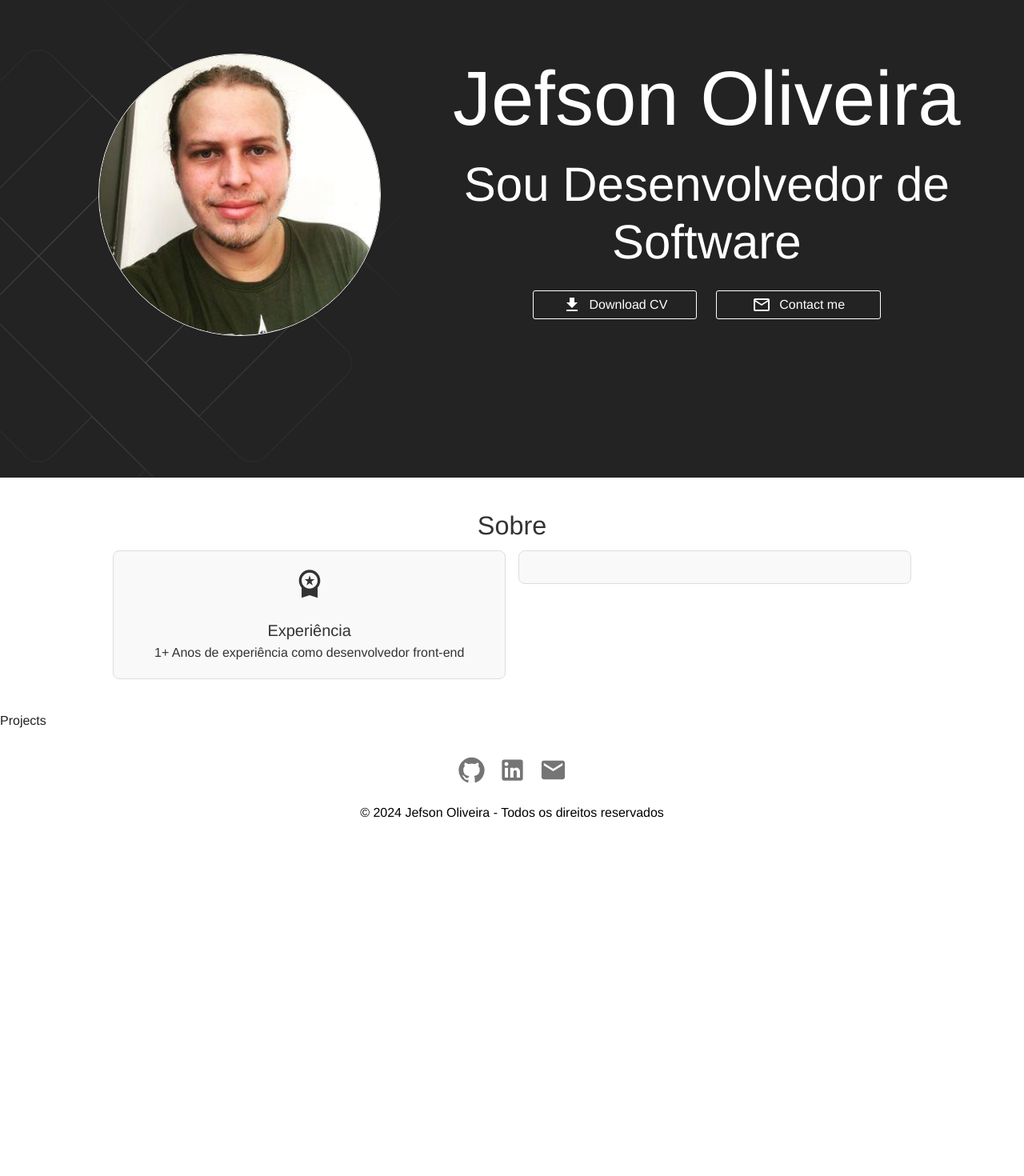
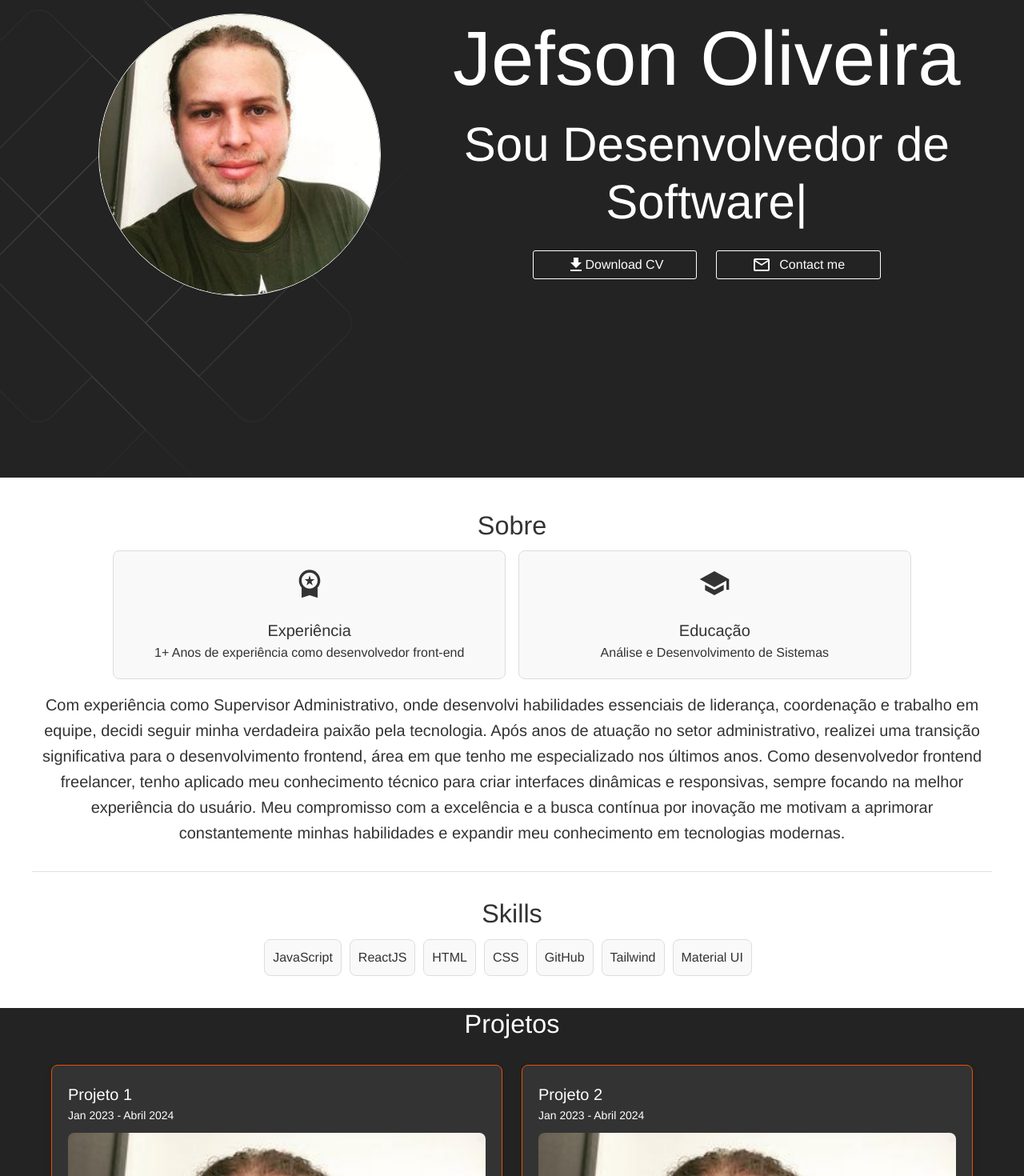
Before and after one commit to JefsonOliveira/my-portfolio, a React (Vite) app: page / in a window 1280 px wide. Shown: the part 203-1673 px from the top of the page at 80% size. Before the commit the page ends 1255 px from the top, so only its background shows below. Built offline with nearby package versions, Linux system fonts and the light colour scheme.

Commit message:
feat: conclusão da section Hero

```diff
--- a/src/components/NavBar/NavBar.tsx
+++ b/src/components/NavBar/NavBar.tsx
@@ -7,13 +7,20 @@ const NavBar = () => {
     justifyContent: "space-evenly",
   }));
 
+  const handleScroll = (id) => {
+    const section = document.getElementById(id);
+    if (section) {
+      section.scrollIntoView({ behavior: "smooth"})
+    }
+  }
+
   return (
     <>
       <AppBar position="absolute">
         <StyledToobar>
-          <MenuItem>Sobre</MenuItem>
-          <MenuItem>Skills</MenuItem>
-          <MenuItem>Projetos</MenuItem>
+          <MenuItem onClick={() => handleScroll("about")}>Sobre</MenuItem>
+          <MenuItem onClick={() => handleScroll("skills")}>Skills</MenuItem>
+          <MenuItem onClick={() => handleScroll("projects")}>Projetos</MenuItem>
         </StyledToobar>
       </AppBar>
     </>
--- a/src/pages/Home/sections/About/About.tsx
+++ b/src/pages/Home/sections/About/About.tsx
@@ -4,6 +4,7 @@ import { School, WorkspacePremium } from "@mui/icons-material";
 const About = () => {
   return (
     <Box
+      id="about"
       sx={{
         backgroundColor: "#fff",
         color: "#333",
@@ -16,80 +17,95 @@ const About = () => {
       </Typography>
       <Grid container spacing={2} justifyContent="center">
         <Grid item xs={12} sm={5}>
-          <Box sx={{
-            border: '1px solid #ddd',
-            borderRadius: '8px',
-            padding: '20px',
-            textAling: 'center',
-            backgroundColor: '#f9f9f9'
-          }}>
-            <Icon component={WorkspacePremium} sx={{ fontSize: 40, color: "#333"}} />
-            <Typography variant="h6" sx={{ marginTop: 2}}>Experiência</Typography>
-            <Typography variant="body1">1+ Anos de experiência como desenvolvedor front-end</Typography>
+          <Box
+            sx={{
+              border: "1px solid #ddd",
+              borderRadius: "8px",
+              padding: "20px",
+              textAling: "center",
+              backgroundColor: "#f9f9f9",
+            }}
+          >
+            <Icon
+              component={WorkspacePremium}
+              sx={{ fontSize: 40, color: "#333" }}
+            />
+            <Typography variant="h6" sx={{ marginTop: 2 }}>
+              Experiência
+            </Typography>
+            <Typography variant="body1">
+              1+ Anos de experiência como desenvolvedor front-end
+            </Typography>
           </Box>
         </Grid>
         <Grid item xs={12} sm={5}>
-          <Box sx={{
-            border: '1px solid #ddd',
-            borderRadius: '8px',
-            padding: '20px',
-            textAlign: 'center',
-            backgroundColor: '#f9f9f9'
-          }}></Box>
+          <Box
+            sx={{
+              border: "1px solid #ddd",
+              borderRadius: "8px",
+              padding: "20px",
+              textAlign: "center",
+              backgroundColor: "#f9f9f9",
+            }}
+          >
+            <Icon component={School} sx={{ fontSize: 40 }} />
+            <Typography variant="h6" sx={{ marginTop: 2 }}>
+              Educação
+            </Typography>
+            <Typography variant="body1">
+              Análise e Desenvolvimento de Sistemas
+            </Typography>
+          </Box>
         </Grid>
+      </Grid>
+
+      <Typography variant="h6" sx={{ marginTop: 2 }}>
+        Com experiência como Supervisor Administrativo, onde desenvolvi
+        habilidades essenciais de liderança, coordenação e trabalho em equipe,
+        decidi seguir minha verdadeira paixão pela tecnologia. Após anos de
+        atuação no setor administrativo, realizei uma transição significativa
+        para o desenvolvimento frontend, área em que tenho me especializado nos
+        últimos anos. Como desenvolvedor frontend freelancer, tenho aplicado meu
+        conhecimento técnico para criar interfaces dinâmicas e responsivas,
+        sempre focando na melhor experiência do usuário. Meu compromisso com a
+        excelência e a busca contínua por inovação me motivam a aprimorar
+        constantemente minhas habilidades e expandir meu conhecimento em
+        tecnologias modernas.
+      </Typography>
+
+      <Divider sx={{ marginY: 4 }} />
+
+      <Typography id="skills" variant="h4" gutterBottom>
+        Skills
+      </Typography>
+
+      <Grid container justifyContent="center">
+        {[
+          "JavaScript",
+          "ReactJS",
+          "HTML",
+          "CSS",
+          "GitHub",
+          "Tailwind",
+          "Material UI",
+        ].map((skill, index) => (
+          <Box
+            key={index}
+            sx={{
+              border: "1px solid #ddd",
+              borderRadius: "8px",
+              padding: "10px",
+              textAlign: "center",
+              backgroundColor: "#f9f9f9",
+              marginRight: "10px",
+            }}
+          >
+            <Typography variant="body1">{skill}</Typography>
+          </Box>
+        ))}
       </Grid>
     </Box>
   );
 };
 
 export default About;
-
-//         <Grid item xs={12} sm={5}>
-//           <Box
-//             sx={{
-//               border: '1px solid #ddd',
-//               borderRadius: '8px',
-//               padding: '20px',
-//               textAlign: 'center',
-//               backgroundColor: '#f9f9f9',
-//             }}
-//           >
-//             <Icon component={School} sx={{ fontSize: 40, color: '#64b5f6' }} />
-//             <Typography variant="h6" sx={{ marginTop: 2 }}>
-//               Educação
-//             </Typography>
-//             <Typography variant="body1">
-//               Análise e Desenvolvimento de Sistemas
-//             </Typography>
-//           </Box>
-//         </Grid>
-//       </Grid>
-
-//       <Divider sx={{ marginY: 4 }} />
-
-//       <Typography variant="h4" gutterBottom>
-//         Skills
-//       </Typography>
-
-//       <Grid container spacing={2} justifyContent="center">
-//         {['JavaScript', 'ReactJS', 'HTML', 'CSS', 'GitHub', 'Tailwind', 'Material UI'].map((skill) => (
-//           <Grid item xs={6} sm={3} md={2} key={skill}>
-//             <Box
-//               sx={{
-//                 border: '1px solid #ddd',
-//                 borderRadius: '8px',
-//                 padding: '10px',
-//                 textAlign: 'center',
-//                 backgroundColor: '#f9f9f9',
-//               }}
-//             >
-//               <Typography variant="body1">{skill}</Typography>
-//             </Box>
-//           </Grid>
-//         ))}
-//       </Grid>
-//     </Box>
-//   );
-// };
-
-// export default AboutMe;
--- a/src/pages/Home/sections/Hero/Hero.tsx
+++ b/src/pages/Home/sections/Hero/Hero.tsx
@@ -1,10 +1,8 @@
+import { useEffect, useRef } from "react";
 import { styled, Grid, Container, Typography, Box } from "@mui/material";
-
 import Avatar from "../../../../assets/images/Perfil.jpeg";
-
 import DownloadIcon from "@mui/icons-material/Download";
 import MailOutlineIcon from "@mui/icons-material/MailOutline";
-import StyledButton from "../../../../components/StyledButton/StyledButton";
 import { AnimatedBackground } from "../../../../components/AnimatedBackground/AnimatedBackground";
 
 const Hero = () => {
@@ -17,7 +15,7 @@ const Hero = () => {
       paddingTop: "100px",
     },
     [theme.breakpoints.up("md")]: {
-      PaddingTop: "0",
+      paddingTop: "0",
     },
   }));
 
@@ -27,8 +25,63 @@ const Hero = () => {
     border: `1px solid ${theme.palette.primary.contrastText}`,
   }));
 
+  const StyledButton = styled("button")(({ theme }) => ({
+    backgroundColor: "transparent",
+    border: `1px solid ${theme.palette.primary.contrastText}`,
+    borderRadius: "3px",
+    padding: "5px 15px",
+    width: "100%",
+    color: theme.palette.primary.contrastText,
+    display: "flex",
+    alignItems: "center",
+    justifyContent: "center",
+    gap: "10px",
+    textDecoration: "none", // Remove o sublinhado
+    "&:hover": {
+      backgroundColor: theme.palette.secondary.light,
+    },
+  }));
+
+  const textRef = useRef<HTMLSpanElement>(null);
+  const fullText = "Sou Desenvolvedor de Software";
+
+  useEffect(() => {
+    let index = 0;
+
+    const typeWriter = () => {
+      if (textRef.current) {
+        textRef.current.innerHTML = fullText.substring(0, index + 1);
+        index++;
+        if (index < fullText.length) {
+          setTimeout(typeWriter, 150); // Velocidade da digitação ajustada para 100ms
+        }
+      }
+    };
+
+    typeWriter();
+  }, []);
+
+  const DownloadButton = () => (
+    <StyledButton>
+      <a
+        href="/docs/Jefson_Oliveira_CV.pdf"
+        download="Jefson_Oliveira_CV.pdf"
+        style={{
+          textDecoration: "none",
+          color: "inherit",
+          display: "flex",
+          alignItems: "center",
+          justifyContent: "center",
+          width: "100%",
+        }}
+      >
+        <DownloadIcon />
+        <Typography>Download CV</Typography>
+      </a>
+    </StyledButton>
+  );
+
   return (
-    <>
     <StyledHero>
       <Container>
         <Grid container spacing={2}>
@@ -56,7 +109,8 @@ const Hero = () => {
               variant="h2"
               textAlign="center"
             >
-                Sou Desenvolvedor de Software
+              <span ref={textRef}></span>
+              <span className="cursor">|</span>
             </Typography>
             <Grid
               container
@@ -65,26 +119,15 @@ const Hero = () => {
               spacing={3}
               pt={3}
             >
-                <Grid
-                  item
-                  xs={12}
-                  md={4}
-                  display="flex"
-                  justifyContent="center"
+              <Grid item xs={12} md={4} display="flex" justifyContent="center">
+                <DownloadButton />
+              </Grid>
+              <Grid item xs={12} md={4} display="flex" justifyContent="center">
+                <StyledButton
+                  onClick={() =>
+                    (window.location.href = "mailto:kaironoliveira16@gmail.com")
+                  }
                 >
-                  <StyledButton onClick={() => console.log("Download")}>
-                    <DownloadIcon />
-                    <Typography>Download CV</Typography>
-                  </StyledButton>
-                </Grid>
-                <Grid
-                  item
-                  xs={12}
-                  md={4}
-                  display="flex"
-                  justifyContent="center"
-                >
-                  <StyledButton onClick={() => console.log("Contact")}>
                   <MailOutlineIcon />
                   <Typography>Contact me</Typography>
                 </StyledButton>
@@ -94,7 +137,6 @@ const Hero = () => {
         </Grid>
       </Container>
     </StyledHero>
-    </>
   );
 };
 
--- a/src/pages/Home/sections/Projects/Projects.tsx
+++ b/src/pages/Home/sections/Projects/Projects.tsx
@@ -1,9 +1,139 @@
+import React from "react";
+import { Box, Typography, Button, Grid, Container } from "@mui/material";
+import { styled } from "@mui/system";
 
+import Avatar from "../../../../assets/images/Perfil.jpeg";
+
+const ProjectContainer = styled(Box)(({ theme }) => ({
+  backgroundColor: "#333",
+  color: "#fff",
+  border: `1px solid ${theme.palette.warning.dark}`,
+  borderRadius: "8px",
+  boxShadow: "0 4px 8px rgba(0, 0, 0, 0.1)",
+  padding: "20px",
+  margin: "20px 0",
+  textAlign: "left",
+  opacity: 0,
+  transform: "translateY(20px)",
+  transition: "opacity 0.5s ease-out, transform 0.5s ease-out",
+  "&.visible": {
+    opacity: 1,
+    transform: "translateY(0)",
+  },
+}));
+
+const ProjectImage = styled("img")({
+  width: "100%",
+  borderRadius: "8px",
+  marginTop: "10px",
+  marginBottom: "10px",
+});
 
 const Projects = () => {
+  const StyledProjects = styled("div")(({ theme }) => ({
+    backgroundColor: theme.palette.primary.main,
+  }));
+
+  const projects = [
+    {
+      name: "Projeto 1",
+      duration: "Jan 2023 - Abril 2024",
+      image: Avatar,
+      description: "Descrição do projeto 1",
+      technologies: "JavaScript, React, Material UI, etc.",
+      siteLink: "https://link-do-site.com",
+      codeLink: "https://github.com/JefsonOliveira/projeto1",
+    },
+    {
+      name: "Projeto 2",
+      duration: "Jan 2023 - Abril 2024",
+      image: Avatar,
+      description: "Descrição do projeto 2",
+      technologies: "JavaScript, React, Tailwind, etc.",
+      siteLink: "https://link-do-site.com",
+      codeLink: "https://github.com/JefsonOliveira/projeto2",
+    },
+    {
+      name: "Projeto 1",
+      duration: "Jan 2023 - Abril 2024",
+      image: Avatar,
+      description: "Descrição do projeto 1",
+      technologies: "JavaScript, React, Material UI, etc.",
+      siteLink: "https://link-do-site.com",
+      codeLink: "https://github.com/JefsonOliveira/projeto1",
+    },
+    {
+      name: "Projeto 2",
+      duration: "Jan 2023 - Abril 2024",
+      image: Avatar,
+      description: "Descrição do projeto 2",
+      technologies: "JavaScript, React, Tailwind, etc.",
+      siteLink: "https://link-do-site.com",
+      codeLink: "https://github.com/JefsonOliveira/projeto2",
+    },
+  ];
+
+  React.useEffect(() => {
+    const handleScroll = () => {
+      const elements = document.querySelectorAll(".fade-in");
+      elements.forEach((element) => {
+        const position = element.getBoundingClientRect().top;
+        const screenPosition = window.innerHeight / 1.2;
+        if (position < screenPosition) {
+          element.classList.add("visible");
+        }
+      });
+    };
+
+    window.addEventListener("scroll", handleScroll);
+    return () => window.removeEventListener("scroll", handleScroll);
+  }, []);
+
   return (
-    <>Projects</>
-  )
-}
+    <StyledProjects id="projects">
+      <Container>
+        <Typography color="primary.contrastText" variant="h4" textAlign="center" gutterBottom>
+          Projetos
+        </Typography>
+        <Grid container spacing={3}>
+          {projects.map((project, index) => (
+            <Grid item xs={12} sm={6} key={index}>
+              <ProjectContainer className="fade-in">
+                <Typography color="primary.contrastText" variant="h6">{project.name}</Typography>
+                <Typography color="primary.contrastText" variant="subtitle2">
+                  {project.duration}
+                </Typography>
+                <ProjectImage src={project.image} alt={project.name} />
+                <Typography color="primary.contrastText" variant="body1" paragraph>
+                  {project.description}
+                </Typography>
+                <Typography color="primary.contrastText" variant="body2">
+                  Tecnologias: {project.technologies}
+                </Typography>
+                <Box mt={2}>
+                  {/* <Button
+                    variant="contained"
+                    color="primary"
+                    href={project.siteLink}
+                    sx={{ marginRight: 1 }}
+                  >
+                    Ver o Site
+                  </Button> */}
+                  <Button
+                    variant="outlined"
+                    sx={{ color: "#fff", borderColor: "#fff"}}
+                    href={project.codeLink}
+                  >
+                    Ver o Código
+                  </Button>
+                </Box>
+              </ProjectContainer>
+            </Grid>
+          ))}
+        </Grid>
+      </Container>
+    </StyledProjects>
+  );
+};
 
 export default Projects;
```
Also changed, not shown: 1 other file (tests, documents, lock files or other folders). Lines whose indentation alone changed are shown as unchanged.
